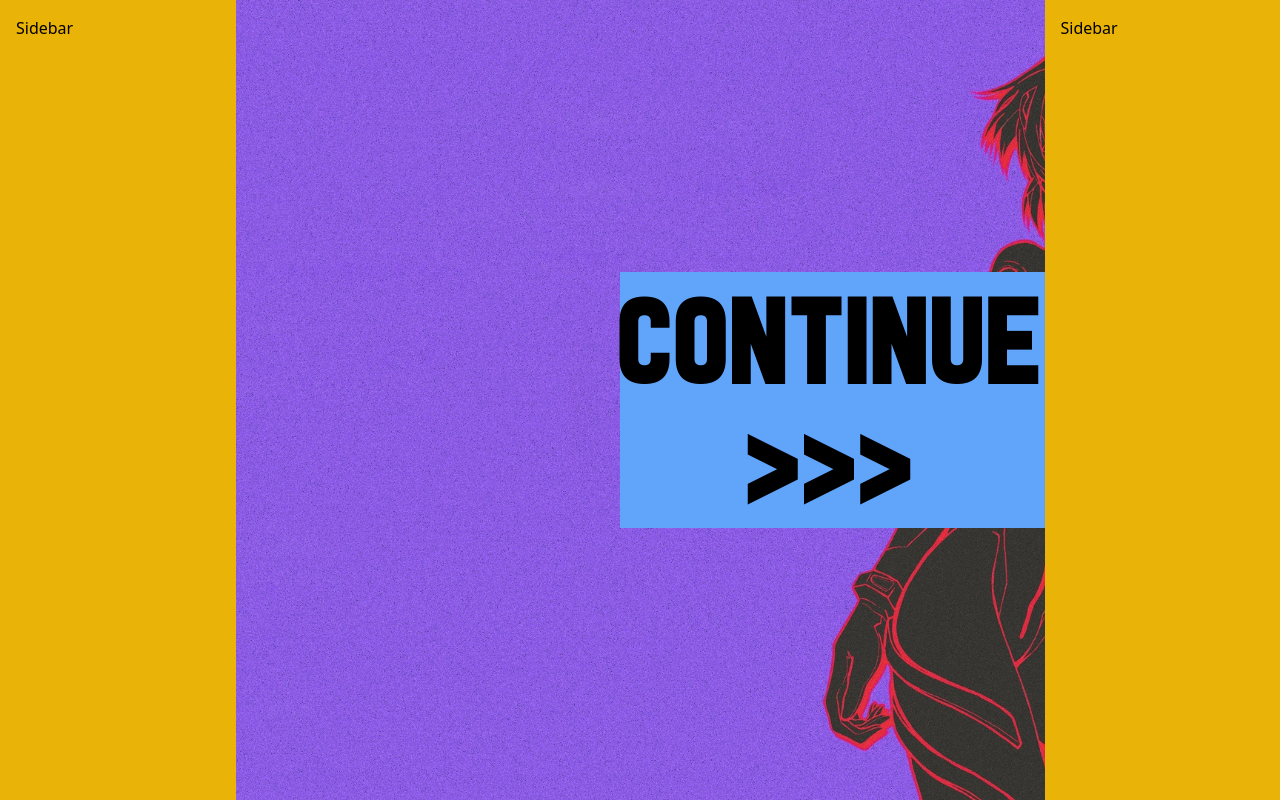
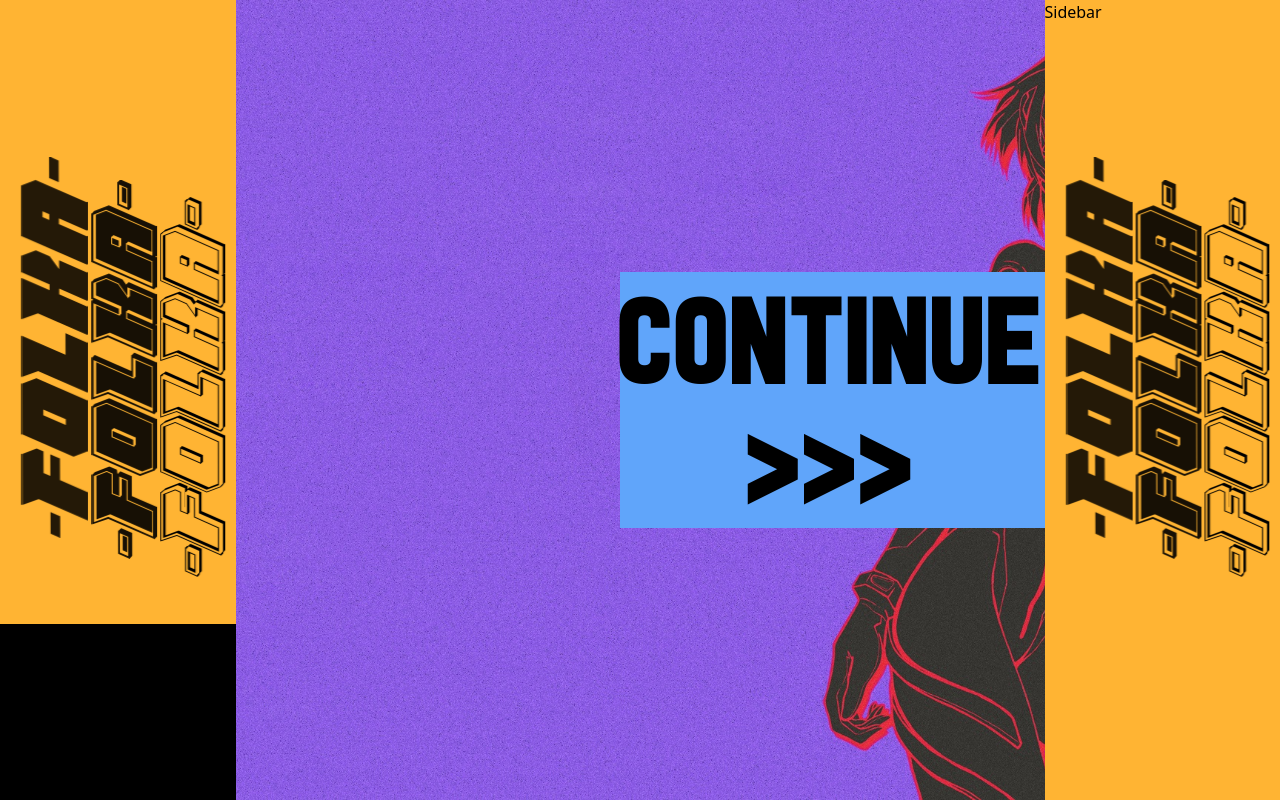
Before and after one commit to Folka2134/folka-, a React (Create React App) app: page / in a window 1280 px wide. Built offline with nearby package versions, Linux system fonts and the light colour scheme.

Commit message:
Updated side bars

```diff
--- a/src/App.js
+++ b/src/App.js
@@ -11,13 +11,15 @@ const App = () => {
     // </div>
     <main class="flex flex-col h-screen">
       <div class="flex flex-1 overflow-hidden ">
-        <div class="flex bg-yellow-500 w-[250px] p-4">Sidebar</div>
+        <div class="flex flex-col bg-yellow-500 w-[250px] bg-sidebar1 bg-center justify-end">
+          <div className="h-44 bg-black">test</div>
+        </div>
         <div class="flex flex-1 flex-col">
           <div class="flex flex-col  bg-main bg-cover bg-fixed overflow-y-auto paragraph">
             <Home />
           </div>
         </div>
-        <div class="flex bg-yellow-500 w-[250px] p-4">Sidebar</div>
+        <div class="flex flex-col bg-yellow-500 w-[250px] bg-sidebar1 bg-center justify-between">Sidebar</div>
       </div>
       {/* <div class="flex">Footer</div> */}
     </main>
--- a/tailwind.config.js
+++ b/tailwind.config.js
@@ -5,7 +5,8 @@ module.exports = {
   theme: {
     extend: {
       backgroundImage: {
-        "main": "url('images/1633867537922.jpg')"
+        "main": "url('images/1633867537922.jpg')",
+        "sidebar1": "url('images/-folka-.png')"
       },
       fontFamily: {
         tabloid: ["TABLOID"]
```
Also changed, not shown: src/images/-folka-.png (added).
